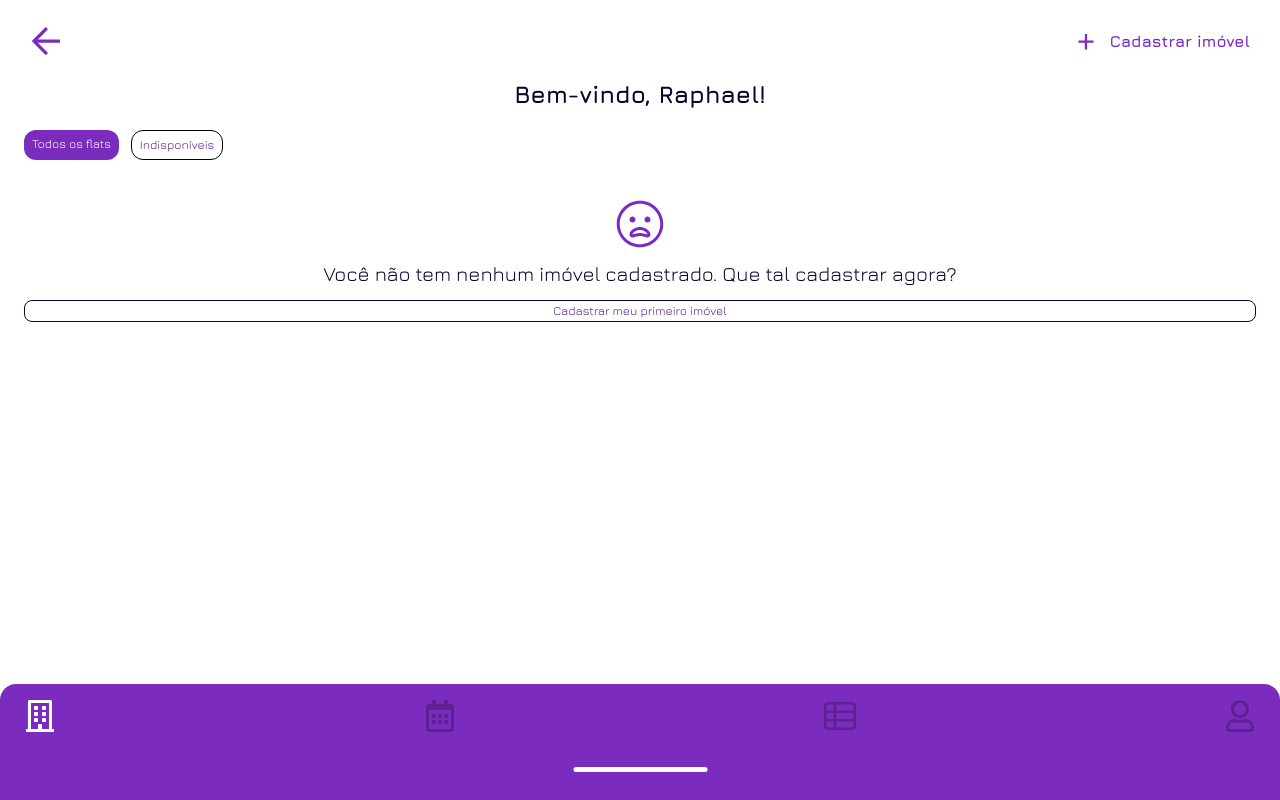
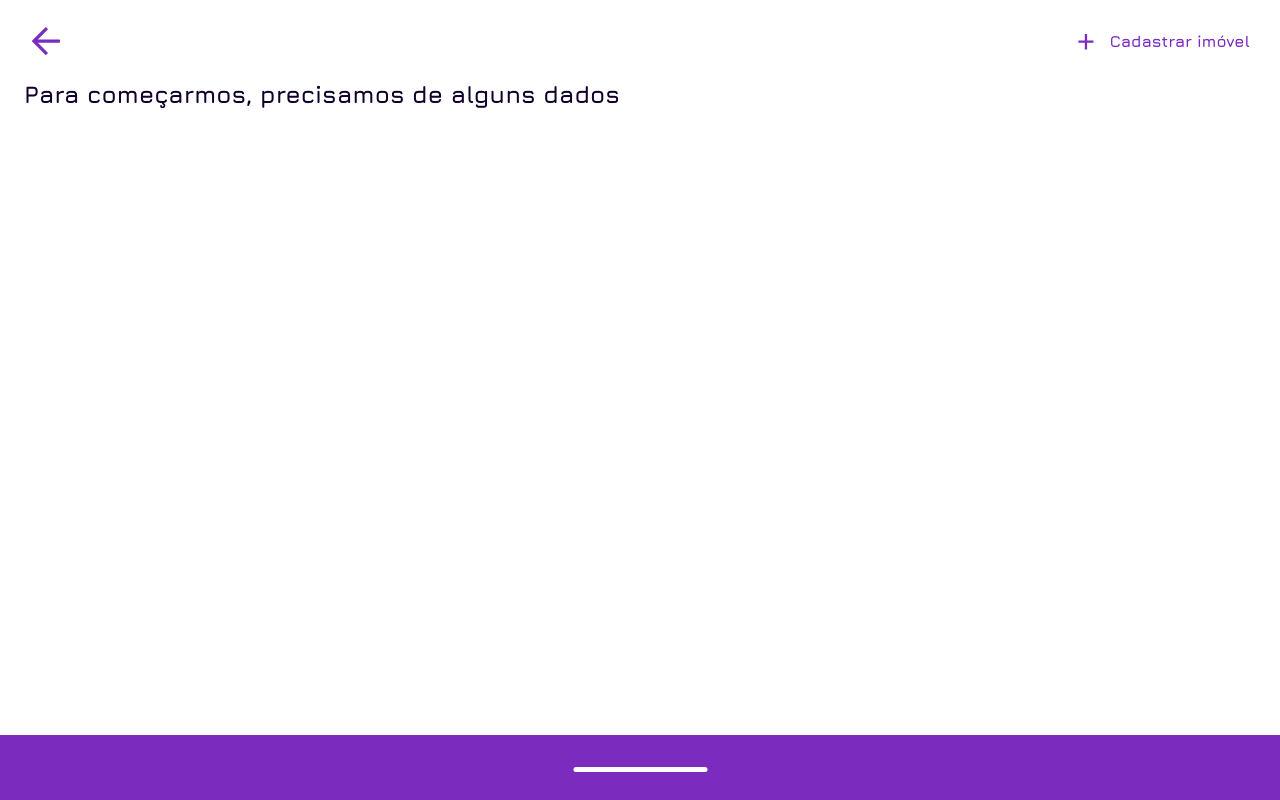
Before and after one commit to Marquestt/upbase-poundsflats-mobile-app-, a React (Create React App) app: page /cadastrar-imovel in a window 1280 px wide. Built offline with nearby package versions, Linux system fonts and the light colour scheme.

Commit message:
utilização de react router e criação de página de cadastro
ajustes nos componentes de Button e Header para que seja reurilizáveis

```diff
--- a/package.json
+++ b/package.json
@@ -9,6 +9,7 @@
     "react": "^18.3.1",
     "react-dom": "^18.3.1",
     "react-modal": "^3.16.1",
+    "react-router-dom": "^7.0.1",
     "react-scripts": "5.0.1",
     "web-vitals": "^2.1.4"
   },
--- a/src/App.js
+++ b/src/App.js
@@ -1,22 +1,16 @@
-import Header from "./components/Header";
-import Container from "./components/Container";
-import Filter from "./components/Filter";
-import Alerta from "./components/Alerta";
-import Menu from "./components/Menu";
-import Modal from "./components/Modal";
+import { BrowserRouter, Route, Routes } from 'react-router-dom';
+import Home from './pages/Home';
+import RegisterProperty from './pages/RegisterProperty';
 
 function App() {
 
   return (
-    <>
-      <Container>
-        <Header/>
-        <Filter/>
-        <Alerta/>
-      </Container>
-      <Menu/>
-      <Modal/>
-    </>
+    <BrowserRouter>
+      <Routes>
+        <Route path='/' element={<Home/>}></Route>
+        <Route path='/cadastrar-imovel' element={<RegisterProperty/>}></Route>
+      </Routes>
+    </BrowserRouter>
   );
 }
 
--- a/src/components/Button/index.js
+++ b/src/components/Button/index.js
@@ -1,8 +1,19 @@
 import styles from './Button.module.css';
+import { useNavigate } from "react-router-dom";
 
-const Button = ({children}) => {
+const Button = ({children, link}) => {
+    const navigate = useNavigate();
+
+    const handleClick = () => {
+        if (link) {
+          navigate(link);
+        } else {
+          navigate(-1);
+        }
+      };
+
     return(
-        <button className={styles.button}>
+        <button onClick={handleClick} className={styles.button}>
             {children}
         </button>
     )
--- a/src/components/Header/Header.module.css
+++ b/src/components/Header/Header.module.css
@@ -9,9 +9,3 @@
     justify-content: space-between;
     width: 100%;
 }
-
-.titulo {
-    font-size: 24px;
-    font-weight: 700;
-
-}
--- a/src/components/Header/index.js
+++ b/src/components/Header/index.js
@@ -2,20 +2,23 @@ import styles from './Header.module.css';
 import arrow from '../../assets/arrow.svg';
 import cross from '../../assets/cross.svg'
 import Button from '../Button';
+import Title from '../Title';
 
-const Header = () => {
+const Header = ({title}) => {
     return (
         <header className={styles.header}>
             <div className={styles.containerIcons}>
                 <Button>
                     <img src={arrow} alt='botão voltar'/>
                 </Button>
-                <Button>
+                <Button link="/cadastrar-imovel">
                     <img src={cross} alt='botão cadastrar imóvel'/>
                     Cadastrar imóvel
                 </Button>
             </div>
-            <h1 className={styles.titulo}>Bem-vindo, Raphael!</h1>
+            <Title>
+                {title}
+            </Title>
         </header>
     )
 }
--- /dev/null
+++ b/src/components/Title/Title.module.css
@@ -0,0 +1,5 @@
+.titulo {
+    font-size: 24px;
+    font-weight: 700;
+    display: flex;
+}
--- /dev/null
+++ b/src/components/Title/index.js
@@ -0,0 +1,9 @@
+import styles from './Title.module.css';
+
+const Title = ({children}) => {
+    return(
+        <h1 className={styles.titulo}>{children}</h1>
+    )
+}
+
+export default Title;
--- /dev/null
+++ b/src/pages/Home/index.js
@@ -0,0 +1,23 @@
+import styles from './Home.module.css';
+import Header from "../../components/Header";
+import Container from "../../components/Container";
+import Filter from "../../components/Filter";
+import Alerta from "../../components/Alerta";
+import Menu from "../../components/Menu";
+import Modal from "../../components/Modal";
+
+const Home = () => {
+    return(
+        <>
+            <Container>
+                <Header title="Bem-vindo, Raphael!"/>
+                <Filter/>
+                <Alerta/>
+            </Container>
+            <Menu/>
+            <Modal/>
+        </>
+    )
+}
+
+export default Home;
--- /dev/null
+++ b/src/pages/RegisterProperty/index.js
@@ -0,0 +1,18 @@
+import Container from '../../components/Container';
+import Header from '../../components/Header';
+import Modal from '../../components/Modal';
+import styles from './RegisterProperty.module.css';
+
+const RegisterProperty = () => {
+    return (
+        <>
+            <Container>
+                <Header title="Para começarmos, precisamos de alguns dados"/>
+            </Container>
+            <Modal/>
+        </>
+
+    )
+}
+
+export default RegisterProperty;
```
Also changed, not shown: src/pages/Home/Home.module.css (added), src/pages/RegisterProperty/RegisterProperty.module.css (added), 1 other file (tests, documents, lock files or other folders).
